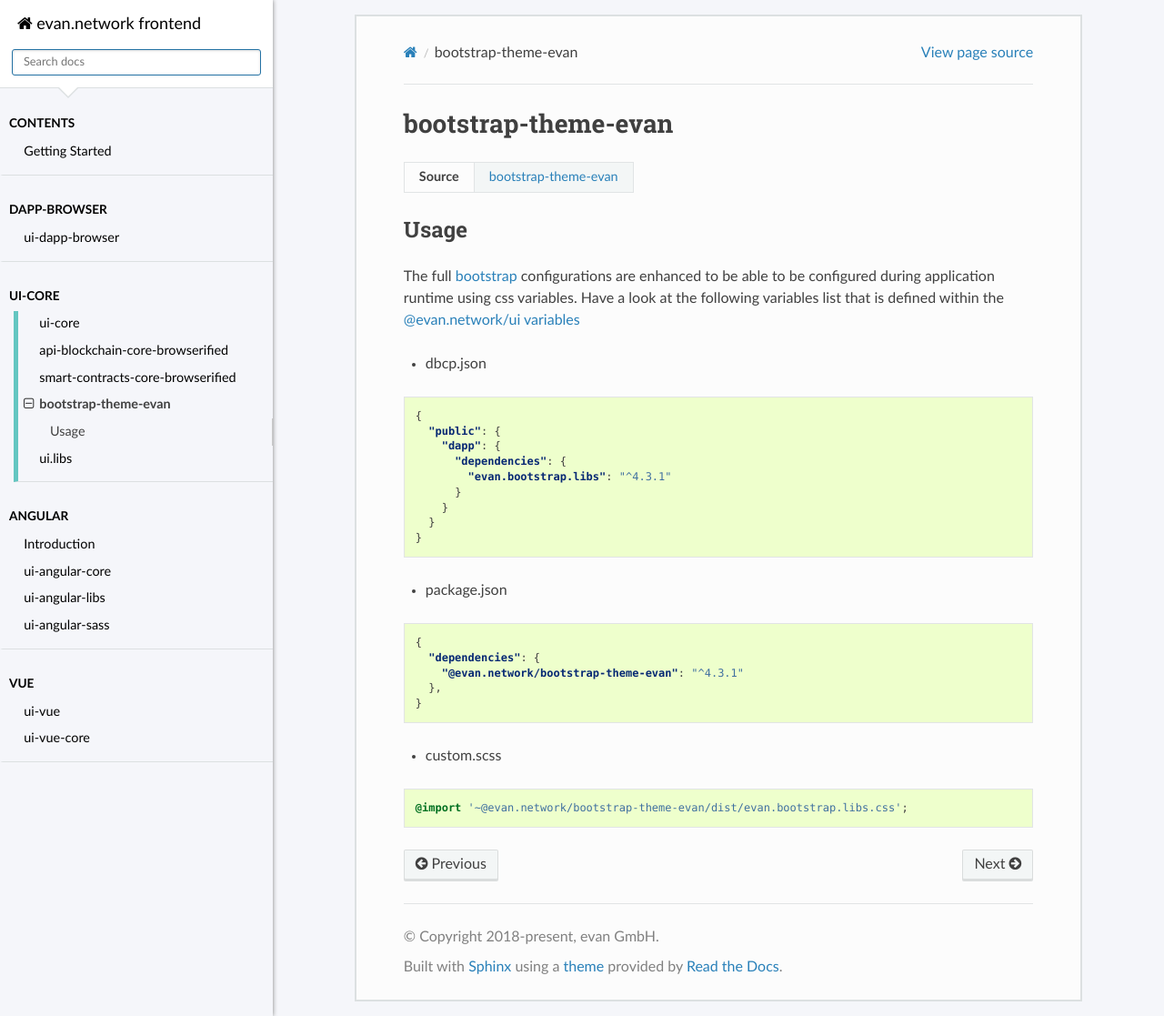
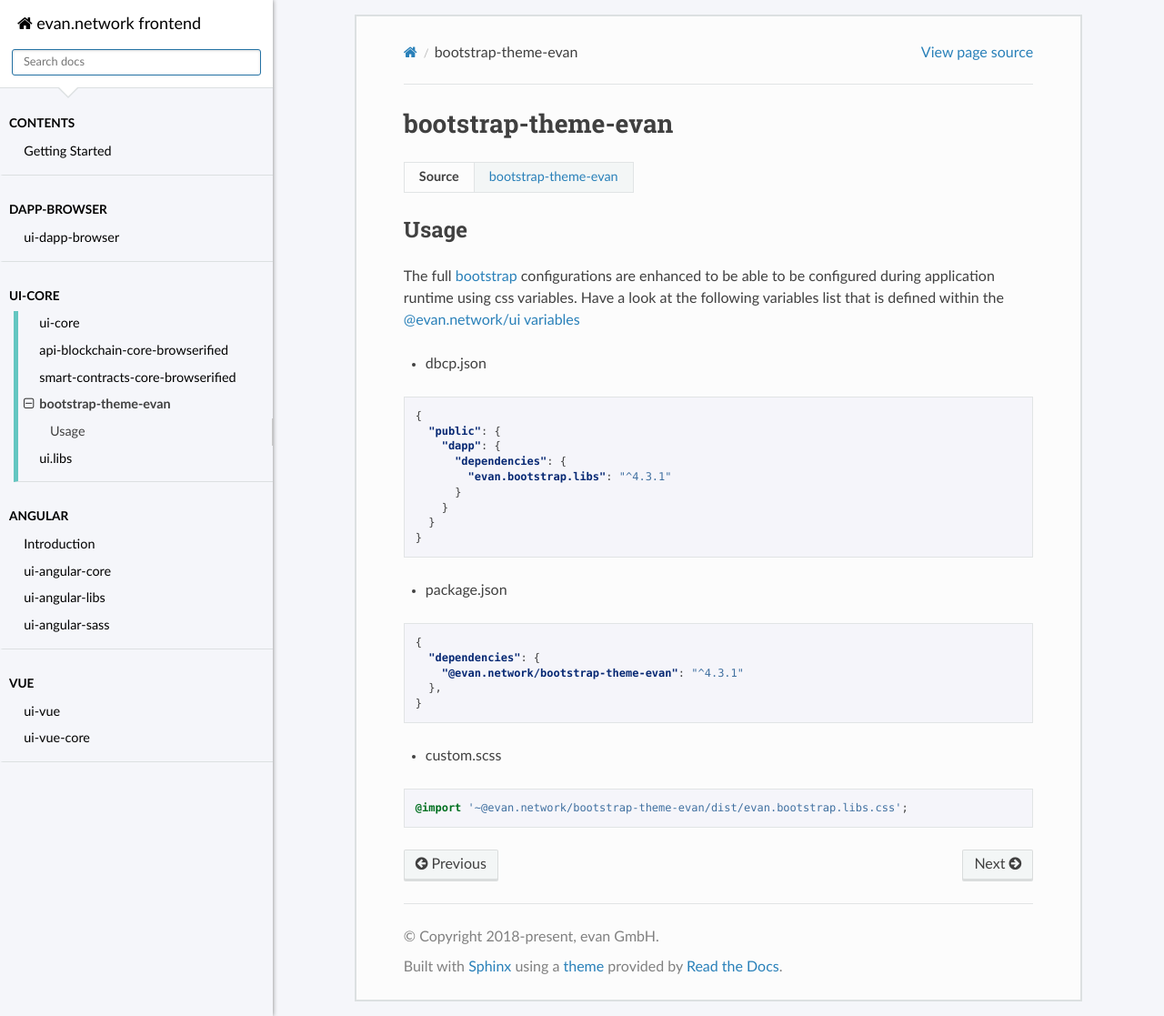
Before and after one commit to evannetwork/ui-docs, a Sphinx documentation site: the page built from docs/core/evan.bootstrap.libs.rst, in a window 1280 px wide and 1117 px high. Shown: the whole window at 91% size. Built offline with Sphinx 7.4.7 and the Read the Docs theme 2.0.0, drawn with Linux system fonts in a browser that asks for light colours.

Commit message:
fix highlight color

```diff
--- a/docs/_static/css/evan.css
+++ b/docs/_static/css/evan.css
@@ -135,6 +135,10 @@
   border: 2px solid #dce0e1;
 }
 
+.highlight {
+  background: #f5f5fa;
+}
+
 /******* read the docs stuff ************/
 .keep-us-sustainable {
   border: 1px solid #dce0e1;
```
